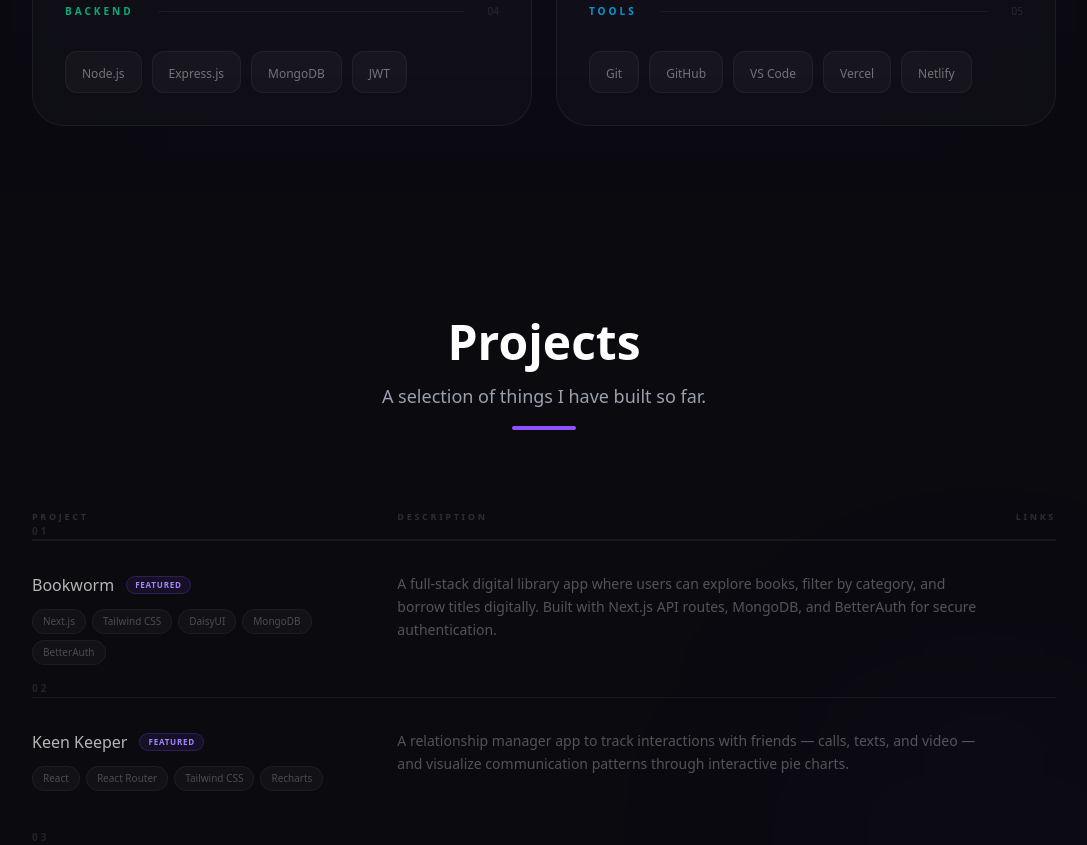
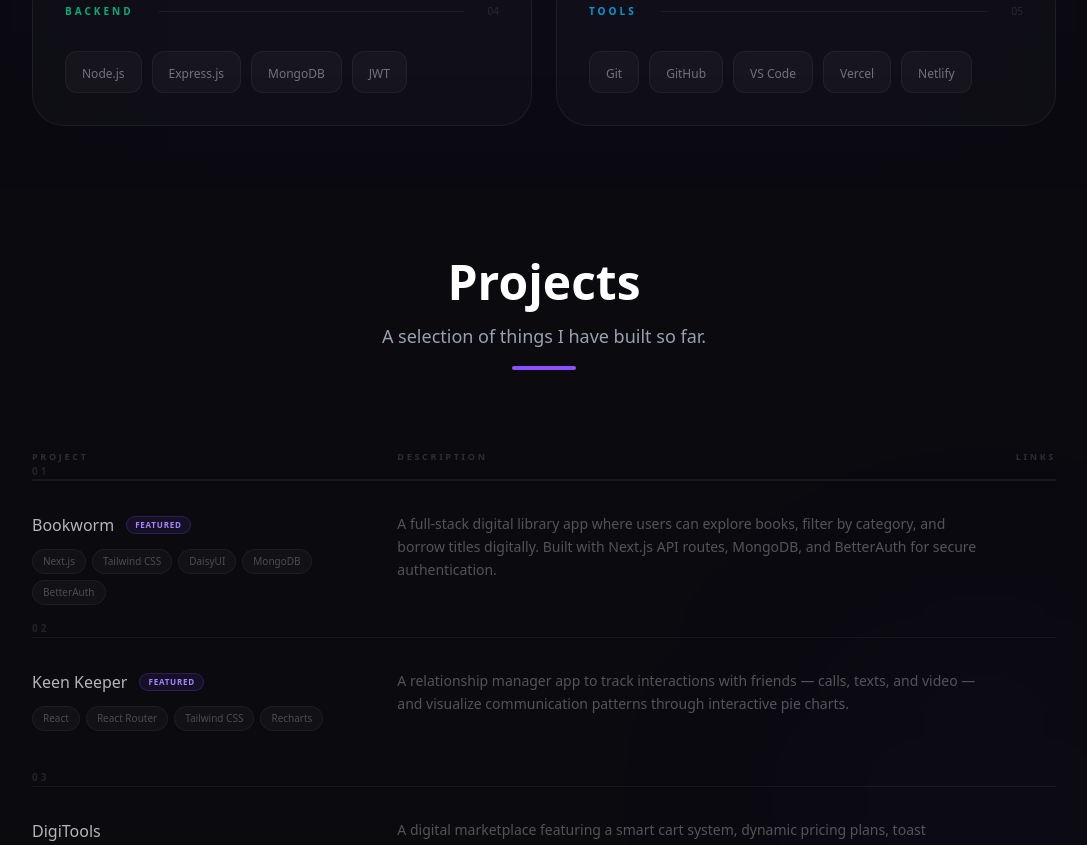
Before and after one commit to tawchifulislam/portfolio, a Next.js app: page / in a window 1280 px wide. Shown: the part 2045-2890 px from the top of the page, without its empty margins (96-1183 px from the left). Built offline with nearby package versions, Linux system fonts and the light colour scheme.

Commit message:
Modify Projects

```diff
--- a/src/components/sections/Projects.jsx
+++ b/src/components/sections/Projects.jsx
@@ -12,7 +12,7 @@ export default function Projects() {
   return (
     <section
       id="projects"
-      className="relative py-32 px-4 sm:px-6 overflow-hidden"
+      className="relative py-17 px-4 sm:px-6 overflow-hidden"
     >
       <div className="absolute top-1/3 right-0 w-100 h-100 bg-violet-600/3 rounded-full blur-[120px] pointer-events-none" />
 
```
